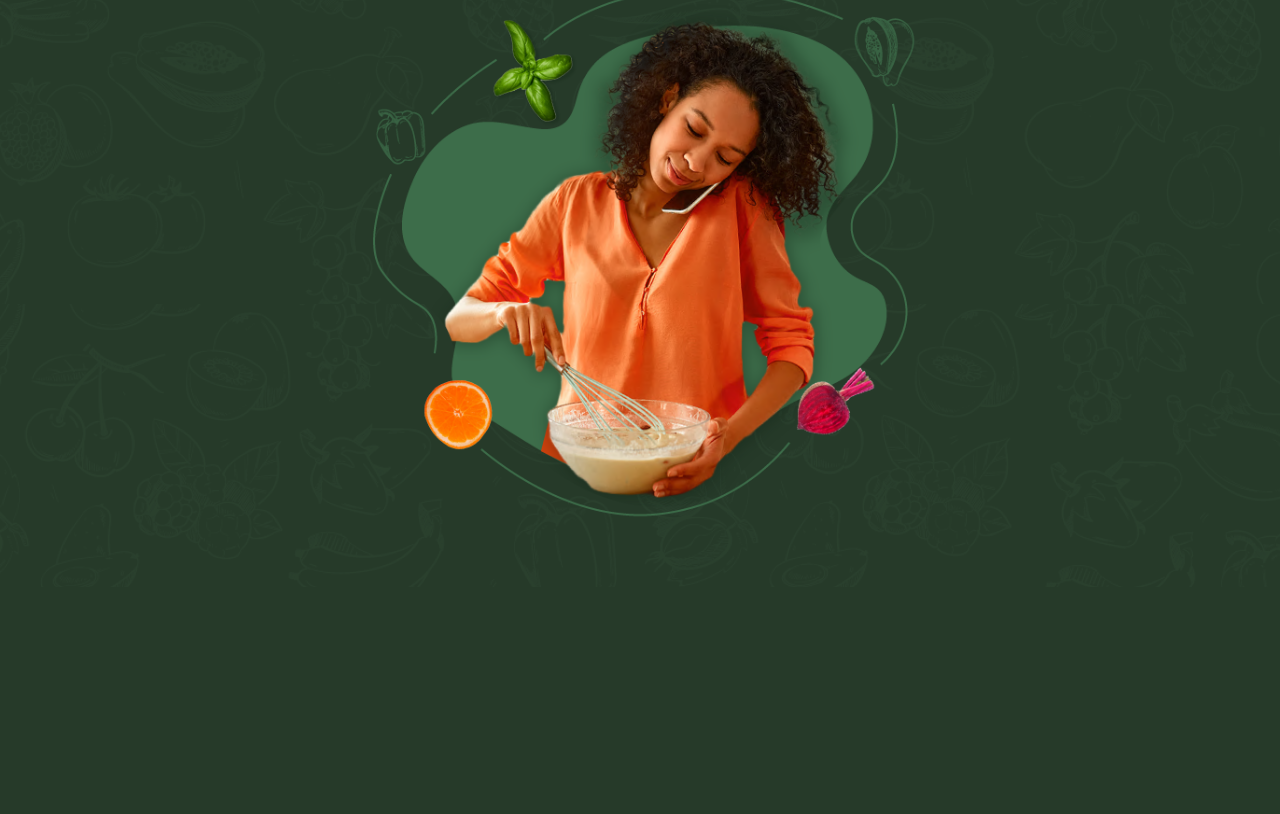
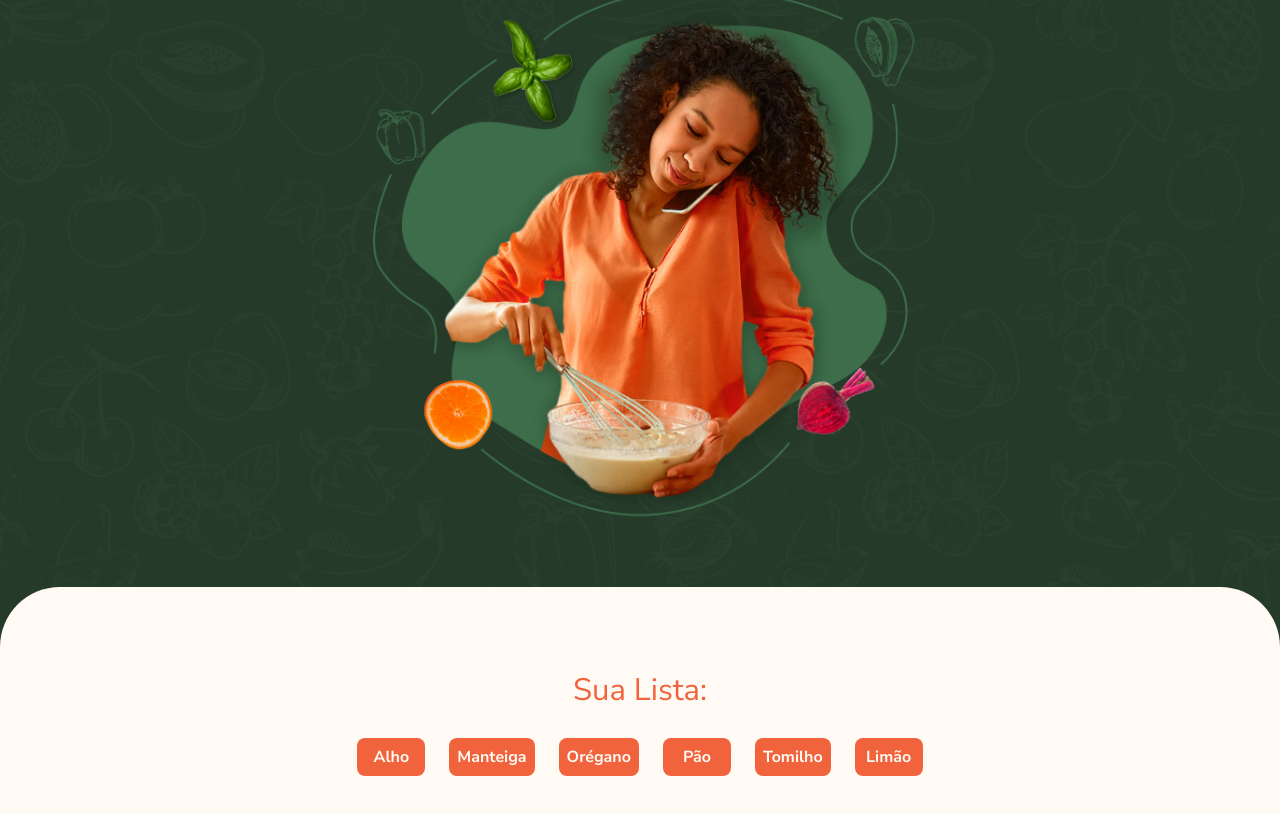
Before and after one commit to Garcia-Sam/cookin-up, a Vue app: page / in a window 1280 px wide. Shown: the part 444-1258 px from the top of the page. Before the commit the page ends 1031 px from the top, so only its background shows below. Built offline with nearby package versions, Linux system fonts and the light colour scheme.

Commit message:
Create ConteudoPrincipal.vue and update App.vue

```diff
--- a/src/App.vue
+++ b/src/App.vue
@@ -1,13 +1,15 @@
 <script lang="ts">
 import Banner from './components/Banner.vue';
+import ConteudoPrincipal from './components/ConteudoPrincipal.vue';
 
 export default {
-  components: { Banner } // quando o nome da propriedade é igual ao seu valor, podemos deixar só um { Banner: Banner }
+  components: { Banner, ConteudoPrincipal } // quando o nome da propriedade é igual ao seu valor, podemos deixar só um { Banner: Banner }
 }
 </script>
 
 <template>
   <Banner />
+  <ConteudoPrincipal />
 </template>
 
 <style scoped>
--- /dev/null
+++ b/src/components/ConteudoPrincipal.vue
@@ -0,0 +1,92 @@
+<script lang="ts">
+export default {
+    data() {
+        return {
+            ingredientes: ['Alho', 'Manteiga', 'Orégano', 'Pão', 'Tomilho', 'Limão']
+        }
+    }
+}
+</script>
+
+<template>
+    <main class = 'conteudo-principal'>
+        <section>
+            <span class="subtitulo-lg sua-lista-texto">
+                Sua Lista:
+            </span>
+
+            <ul class="ingredientes-sua-lista">
+                <li v-for="ingrediente in ingredientes" class="ingrediente">
+                    {{ ingrediente }}
+                </li>
+            </ul>
+        </section>
+    </main>
+
+</template>
+
+<style scoped>
+.conteudo-principal {
+  padding: 6.5rem 7.5rem;
+  border-radius: 3.75rem 3.75rem 0rem 0rem;
+  background: var(--creme, #FFFAF3);
+  color: var(--cinza, #444);
+
+  display: flex;
+  flex-direction: column;
+  align-items: center;
+  gap: 5rem;
+}
+
+.sua-lista-texto {
+  color: var(--coral, #F0633C);
+  display: block;
+  text-align: center;
+  margin-bottom: 1.5rem;
+}
+
+.ingredientes-sua-lista {
+  display: flex;
+  justify-content: center;
+  gap: 1rem 1.5rem;
+  flex-wrap: wrap;
+}
+
+.ingrediente {
+  display: inline-block;
+  border-radius: 0.5rem;
+  min-width: 4.25rem;
+  padding: 0.5rem;
+  text-align: center;
+    transition: 0.2s;
+    color: var(--creme, #FFFAF3);
+  background: var(--coral, #F0633C);
+  font-weight: 700;
+}
+
+.lista-vazia {
+  display: flex;
+  justify-content: center;
+  align-items: center;
+  flex-wrap: wrap;
+  gap: 0.25rem;
+
+  color: var(--coral, #F0633C);
+  text-align: center;
+}
+
+@media only screen and (max-width: 1300px) {
+  .conteudo-principal {
+    padding: 5rem 3.75rem;
+    gap: 3.5rem;
+  }
+}
+
+@media only screen and (max-width: 767px) {
+  .conteudo-principal {
+    padding: 4rem 1.5rem;
+    gap: 4rem;
+  }
+}
+
+</style>
```
